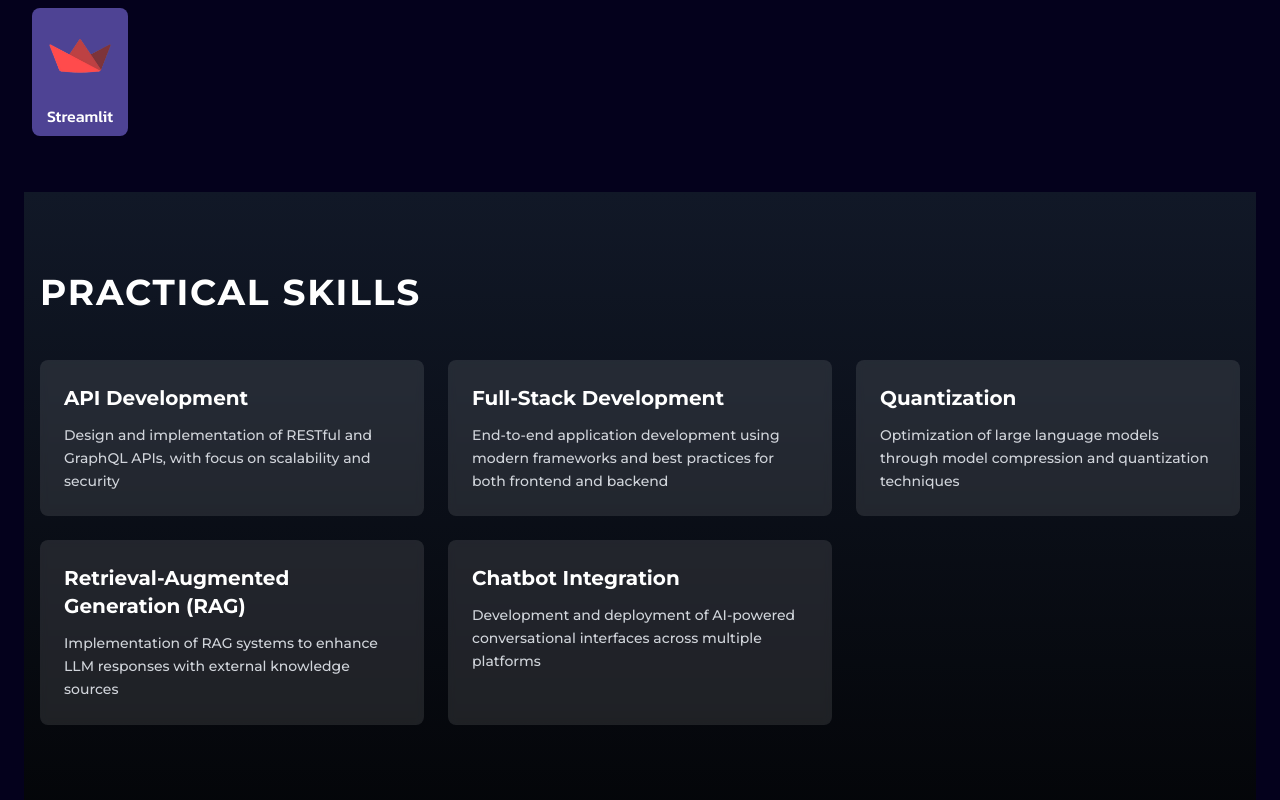
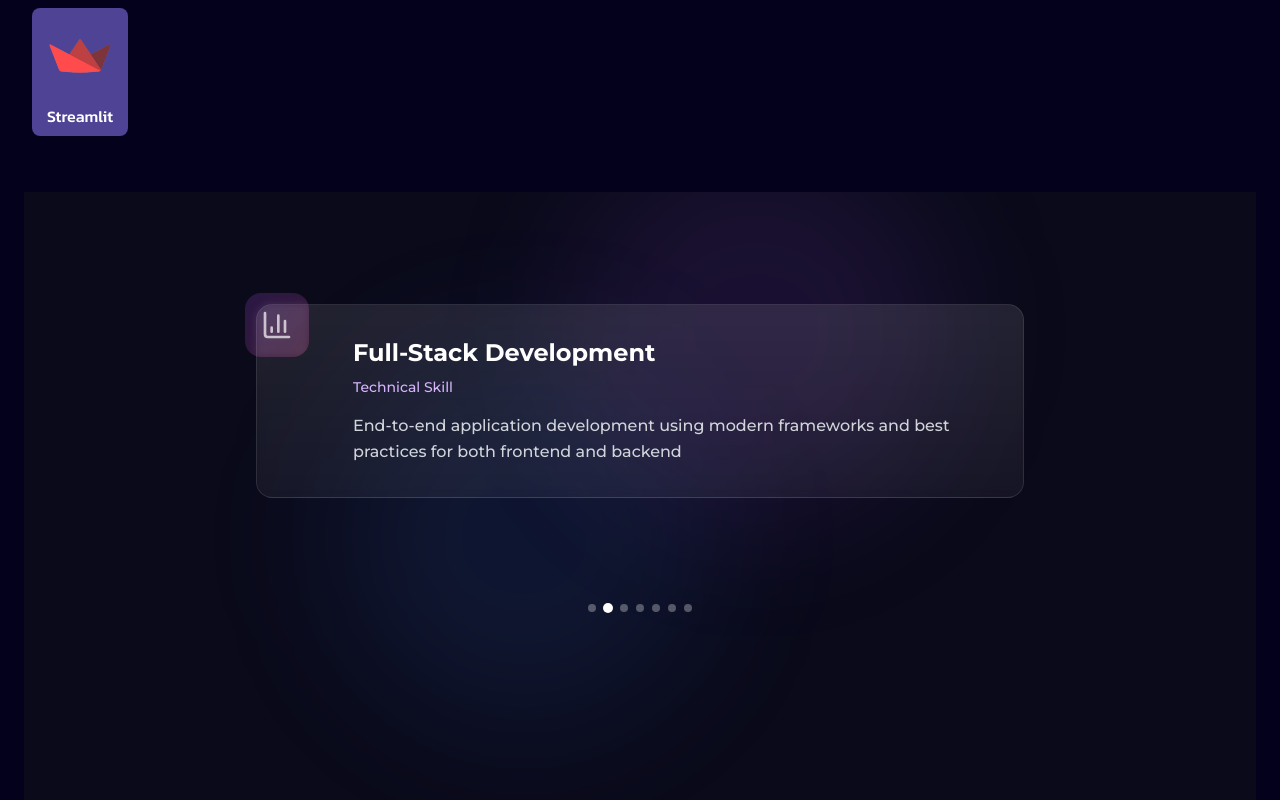
Before and after one commit to ayushjrathod/Portfolio-Site-2.0, a React (Vite) app: page / in a window 1280 px wide. Shown: the part 1800-2600 px from the top of the page. Built offline with nearby package versions, Linux system fonts and the light colour scheme; a web font is replaced by a local one.

Commit message:
refactor: update practical skills component with experience details and animation

```diff
--- a/src/components/PracticalSkills/PracticalSkills.jsx
+++ b/src/components/PracticalSkills/PracticalSkills.jsx
@@ -1,48 +1,145 @@
 "use client";
 
-import React from "react";
+import { BarChart3, Code2 } from "lucide-react";
+import { useCallback, useEffect, useState } from "react";
 
-export const PracticalSkills = () => {
-  const skills = [
+const experiences = [
   {
+    icon: "developer",
     title: "API Development",
+    company: "Technical Skill",
     description: "Design and implementation of RESTful and GraphQL APIs, with focus on scalability and security",
+    link: "#",
   },
   {
+    icon: "chart",
     title: "Full-Stack Development",
+    company: "Technical Skill",
     description:
       "End-to-end application development using modern frameworks and best practices for both frontend and backend",
+    link: "#",
   },
   {
+    icon: "developer",
     title: "Quantization",
+    company: "AI/ML Skill",
     description: "Optimization of large language models through model compression and quantization techniques",
+    link: "#",
   },
   {
+    icon: "chart",
     title: "Retrieval-Augmented Generation (RAG)",
+    company: "AI/ML Skill",
     description: "Implementation of RAG systems to enhance LLM responses with external knowledge sources",
+    link: "#",
   },
   {
+    icon: "developer",
     title: "Chatbot Integration",
+    company: "AI/ML Skill",
     description: "Development and deployment of AI-powered conversational interfaces across multiple platforms",
+    link: "#",
+  },
+  {
+    icon: "developer",
+    title: "Web and Mobile App Development Intern",
+    company: "Curomates",
+    description:
+      "Developed backend APIs, integrated Nodemailer, and implemented features like video-on-focus play, swipe-to-reply, and recursive methods for nested comments, resulting in a 20% increase in user engagement.",
+    link: "#",
+  },
+  {
+    icon: "chart",
+    title: "Web Developer Intern",
+    company: "CodeWithZeal",
+    description:
+      "Contributed to React-based web applications, collaborated with teams on UI/UX design, and developed full-stack applications using MERN, leading to a 30% boost in user interaction.",
+    link: "#",
   },
 ];
 
+export function PracticalSkills() {
+  const [currentIndex, setCurrentIndex] = useState(0);
+  const [isAnimating, setIsAnimating] = useState(false);
+
+  const nextSlide = useCallback(() => {
+    if (!isAnimating) {
+      setIsAnimating(true);
+      setCurrentIndex((prev) => (prev + 1) % experiences.length);
+    }
+  }, [isAnimating]);
+
+  useEffect(() => {
+    const timer = setTimeout(() => {
+      setIsAnimating(false);
+    }, 500);
+
+    return () => clearTimeout(timer);
+  }, [currentIndex]);
+
+  useEffect(() => {
+    const interval = setInterval(nextSlide, 5000);
+    return () => clearInterval(interval);
+  }, [nextSlide]);
+
   return (
-    <section className="py-16 min-h-screen bg-gradient-to-b from-gray-900 to-black" id="practical-skills">
-      <div className="container mx-auto px-4">
-        <h2 className="text-white text-4xl font-bold tracking-wider uppercase text-center mb-12">Practical Skills</h2>
-        <div className="grid grid-cols-1 md:grid-cols-2 lg:grid-cols-3 gap-6">
-          {skills.map((skill, index) => (
+    <div className="min-h-screen bg-[#0a0a1a] py-16 overflow-hidden">
+      <div className="relative w-full">
+        {/* Gradient orbs */}
+        <div className="absolute top-1/4 left-1/4 w-96 h-96 bg-blue-500/10 rounded-full blur-3xl" />
+        <div className="absolute bottom-1/4 right-1/4 w-96 h-96 bg-purple-500/10 rounded-full blur-3xl" />
+
+        <div className="relative">
           <div
-              key={index}
-              className="bg-white/10 p-6 rounded-lg hover:bg-white/20 transition-all transform hover:scale-105 backdrop-blur-sm"
+            className="flex transition-transform duration-500 ease-out"
+            style={{
+              transform: `translateX(-${currentIndex * 100}%)`,
+            }}
           >
-              <h3 className="text-xl font-semibold text-white mb-3">{skill.title}</h3>
-              <p className="text-gray-300 text-sm leading-relaxed">{skill.description}</p>
+            {experiences.map((experience, index) => (
+              <div key={index} className="w-full flex-shrink-0 px-4 py-12">
+                <div className="max-w-3xl mx-auto">
+                  <div className="relative p-8 rounded-2xl bg-gradient-to-b from-white/10 to-white/5 border border-white/10 backdrop-blur-sm hover:from-white/15 hover:to-white/10 transition-colors">
+                    <div className="absolute top-0 left-0 -translate-x-3 -translate-y-3">
+                      <div
+                        className={`w-16 h-16 rounded-2xl ${
+                          experience.icon === "developer"
+                            ? "bg-gradient-to-br from-blue-500/20 to-purple-500/20"
+                            : "bg-gradient-to-br from-purple-500/20 to-pink-500/20"
+                        } p-4 flex items-center justify-center backdrop-blur-sm`}
+                      >
+                        {experience.icon === "developer" ? (
+                          <Code2 className="w-8 h-8 text-white/70" />
+                        ) : (
+                          <BarChart3 className="w-8 h-8 text-white/70" />
+                        )}
+                      </div>
+                    </div>
+                    <div className="ml-16">
+                      <h3 className="text-2xl font-bold text-white mb-2">{experience.title}</h3>
+                      <p className="text-purple-300 text-sm mb-4 font-medium">{experience.company}</p>
+                      <p className="text-gray-300 leading-relaxed">{experience.description}</p>
+                    </div>
+                  </div>
+                </div>
               </div>
             ))}
           </div>
+
+          {/* Navigation Dots */}
+          <div className="flex justify-center gap-2 mt-8">
+            {experiences.map((_, index) => (
+              <button
+                key={index}
+                onClick={() => !isAnimating && setCurrentIndex(index)}
+                className={`w-2 h-2 rounded-full transition-all duration-300 ${
+                  index === currentIndex ? "bg-white scale-125" : "bg-white/30 hover:bg-white/50"
+                }`}
+              />
+            ))}
           </div>
-    </section>
+        </div>
+      </div>
+    </div>
   );
-};
+}
```
Also changed, not shown: 5 other files (tests, documents, lock files or other folders). Lines whose indentation alone changed are shown as unchanged.
